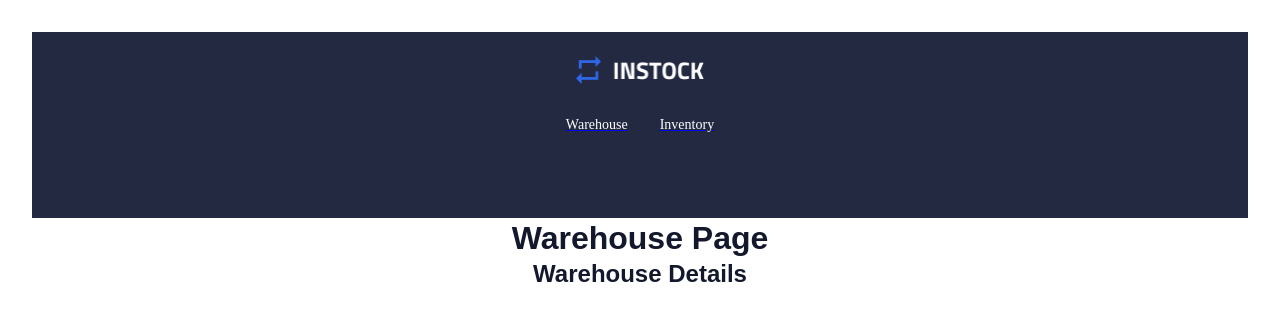
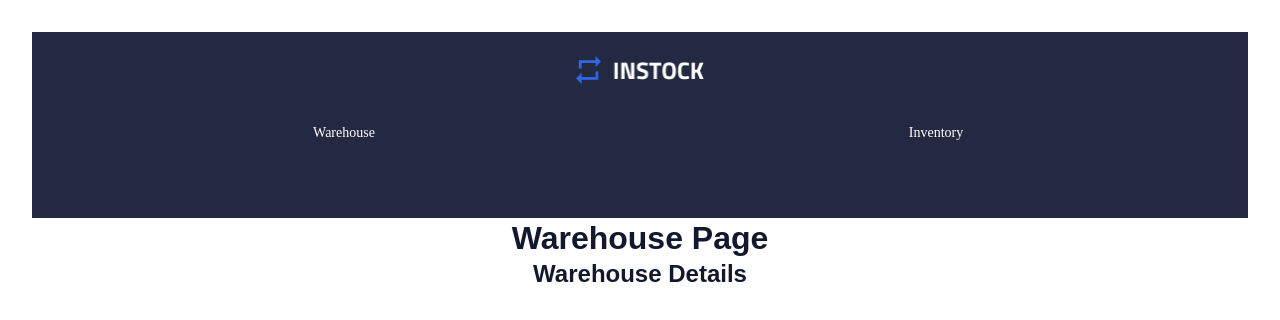
Before and after one commit to winnier21/APR-24-W-5-InStock, a React (Vite) app in the folder Client/: page / in a window 1280 px wide. Shown: the top 320 px of the page. Built offline with nearby package versions, Linux system fonts and the light colour scheme; a web font is replaced by a local one.

Commit message:
updated: header content

```diff
--- a/Client/src/components/Header/Header.jsx
+++ b/Client/src/components/Header/Header.jsx
@@ -1,6 +1,6 @@
 import React from 'react';
 import './Header.scss';
-import logo from '../../assets/Logo/InStock-Logo_2x.png';
+import logo from '../../assets/logo/InStock-Logo_2x.png';
 import { Link } from "react-router-dom";
 
 function Header() {
--- a/Client/src/components/Header/Header.scss
+++ b/Client/src/components/Header/Header.scss
@@ -24,8 +24,9 @@
     padding-top: $padding-large;
     padding-bottom: $padding-large;
     width: 8.03688rem;
-    margin-left:7.69rem;
+    margin-left: 7.69rem;
     margin-right: 7.71rem;
+
   }
   &__logo-container {
     display: flex;
@@ -37,12 +38,29 @@
   &__wrapper {
     display: flex;
     justify-content: center;
+    margin-left: $padding-med;
+    margin-right: $padding-med;
 
     h3 {
       color: $white;
       font-family: "Titillium Web";
       font-weight: 400;
       padding: 0 $padding-med 0 $padding-med;
+      text-align: center;
+
+    }
+
+    .header__link {
+      padding: 0.5rem 1rem;
+      color: $cloud;
+      width: 50%;
+      text-align: center;
+      text-decoration: none;
+      &:hover {
+        color: $white;
+        background-color: $instock-black;
+        border-radius: 1.5625rem;
+      }
     }
   }
 }
```
